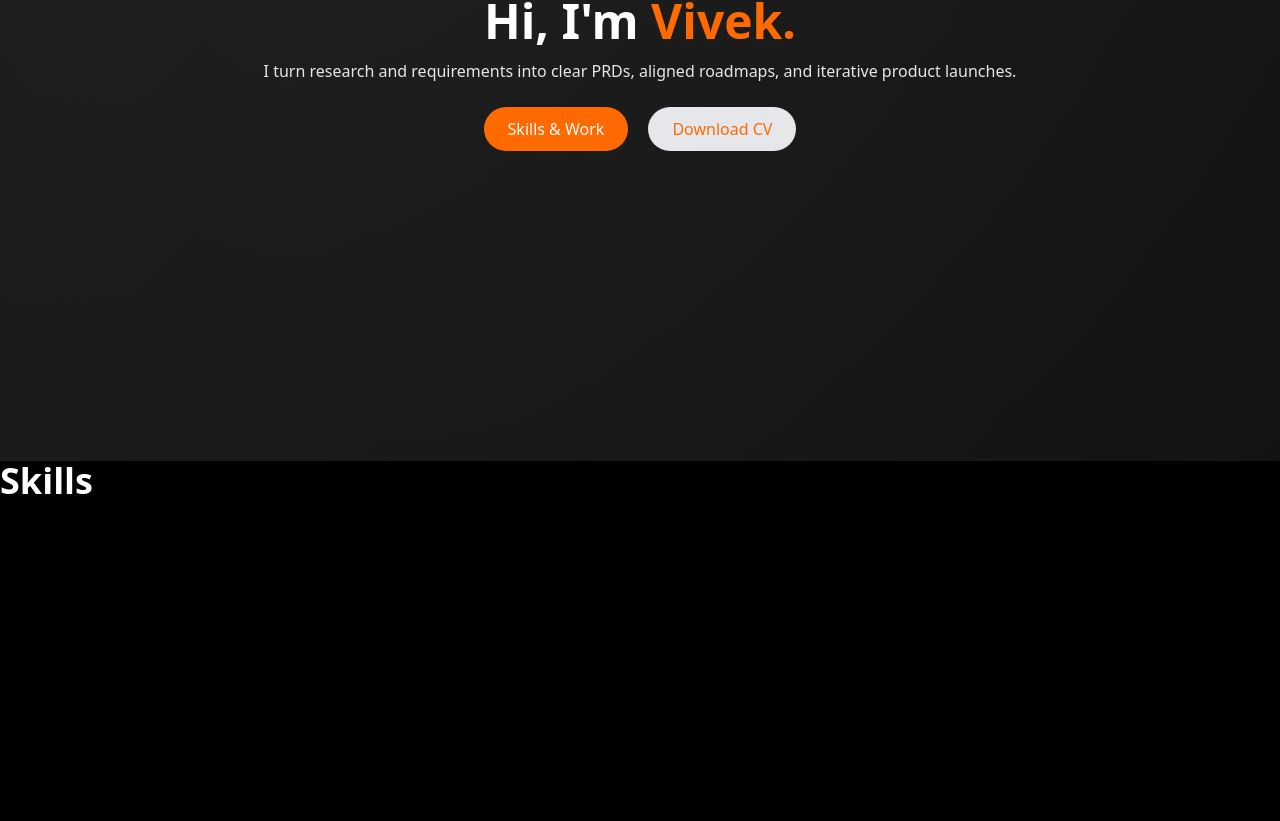
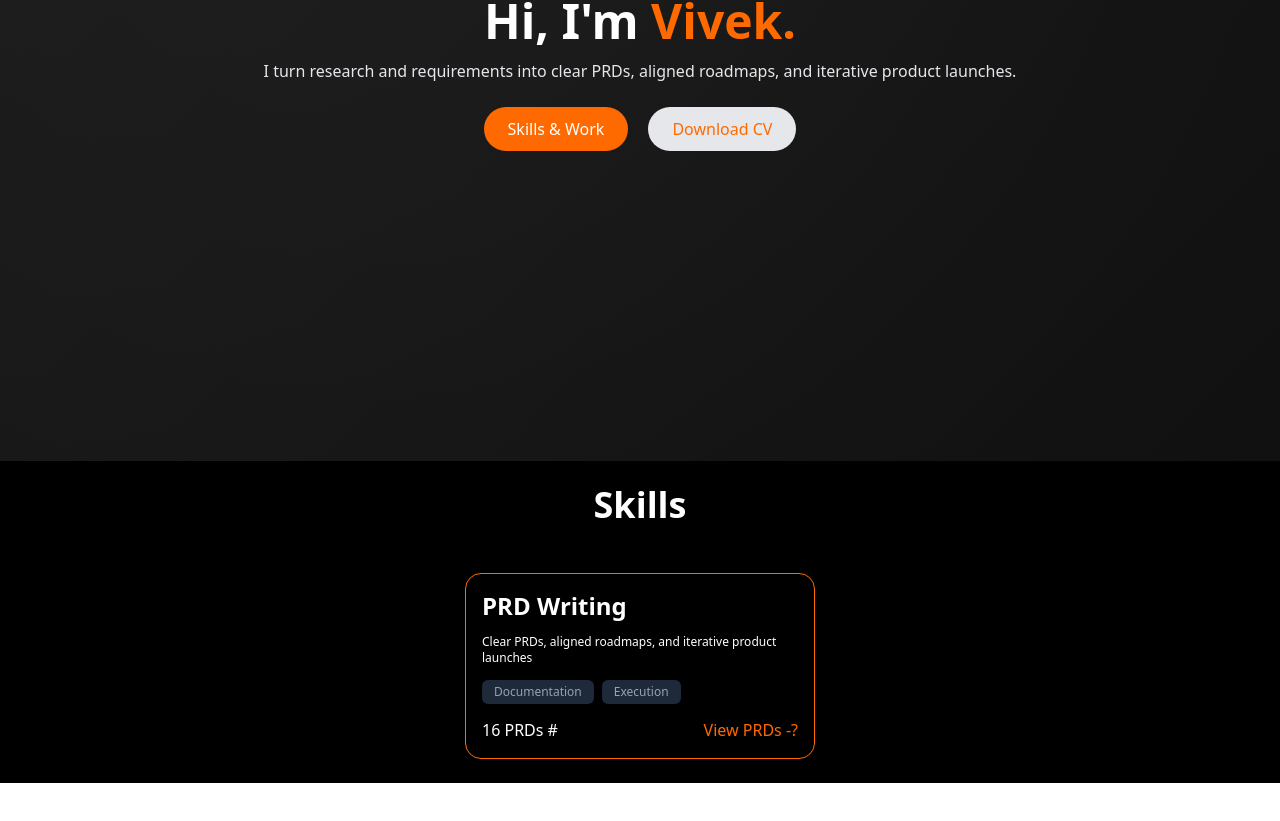
Before and after one commit to codixpro/vivekPortfolio, a React (Vite) app: page / in a window 1280 px wide. Shown: the part 339-1160 px from the top of the page. After the commit the page ends 1122 px from the top, so only its background shows below. Built offline with nearby package versions, Linux system fonts and the light colour scheme.

Commit message:
Skills card

```diff
--- a/package.json
+++ b/package.json
@@ -13,8 +13,10 @@
     "@tailwindcss/vite": "^4.1.17",
     "lucide-react": "^0.555.0",
     "ogl": "^1.0.11",
-    "react": "^19.2.0",
-    "react-dom": "^19.2.0",
+    "react": "^19.2.1",
+    "react-dom": "^19.2.1",
+    "react-icons": "^5.5.0",
+    "react-server-dom-webpack": "^19.2.1",
     "tailwindcss": "^4.1.17"
   },
   "devDependencies": {
--- a/src/App.jsx
+++ b/src/App.jsx
@@ -2,11 +2,15 @@
 import Home from "./sections/Home";
 import Skills from "./sections/Skills";
 import Navbar from "./components/Navbar";
+import Filter from "./sections/Filter";
 
 const App = () => {
 
 
   return (
+    // <div>
+    //   <Filter />
+    // </div>
     <div className="relative bg-[radial-gradient(circle_at_30%_10%,rgba(255,255,255,0.03),transparent_70%),linear-gradient(135deg,#1B1B1B_0%,#0F0F0F_100%)] min-h-screen w-full overflow-hidden">
 
 
@@ -20,7 +24,7 @@ const App = () => {
 
         <Navbar/>
         <Home />
-        <section id="skills" className="h-screen bg-black" >
+        <section id="skills" className="p-6 bg-black text-white" >
           <Skills />
         </section>
 
--- /dev/null
+++ b/src/sections/Filter.jsx
@@ -0,0 +1,88 @@
+import { useEffect, useState } from "react";
+
+const SHEET_URL =
+    "https://docs.google.com/spreadsheets/d/e/2PACX-1vSy7QqKiwrJ6D4LwACgpvAHiSfXVAVD8-M9dXCVtD4HUyY0BlMndqct75jto_X4vGuTNlZHHp17c0A6/pub?gid=0&single=true&output=csv";
+
+const categories = ["all", "frontend", "backend", "design"];
+
+const Filter = () => {
+    const [data, setData] = useState([]);
+    const [active, setActive] = useState("all");
+
+    useEffect(() => {
+        fetch(SHEET_URL)
+            .then((res) => res.text())
+            .then((csv) => {
+                const rows = csv.split("\n").slice(1);
+                const parsedData = rows.map((row) => {
+                    const [title, category, description, link] = row.split(",");
+                    return { title, category, description, link };
+                });
+                setData(parsedData);
+            });
+    }, []);
+
+    const filtered =
+        active === "all"
+            ? data
+            : data.filter((item) => item.category === active);
+
+    return (
+        <section className="max-w-6xl mx-auto px-4 py-10 bg-black ">
+            {/* Filters */}
+            <h1 className="text-4xl font-bold text-white text-center mb-3">My Skills</h1>
+            <div className="flex flex-wrap gap-3 mb-8">
+                {categories.map((cat) => (
+                    <button
+                        key={cat}
+                        onClick={() => setActive(cat)}
+                        className={`px-4 py-2 rounded-full text-sm font-medium transition
+              ${active === cat
+                                ? "bg-orange-500 text-white"
+                                : "bg-gray-200 text-gray-700 hover:bg-gray-300"
+                            }`}
+                    >
+                        {cat.toUpperCase()}
+                    </button>
+                ))}
+            </div>
+
+            {/* Cards */}
+            <div className="grid grid-cols-1 sm:grid-cols-2 lg:grid-cols-3 gap-6">
+                {filtered.map((item, index) => (
+                    <div
+                        key={index}
+                        className="text-white w-[350px] border border-amber-600 p-4 rounded-2xl hover:shadow-lg hover:shadow-orange-500/50 hover:scale-105 transition-all duration-200">
+                        <h3 className="text-lg font-semibold mb-2">
+                            {item.title}
+                        </h3>
+
+                        <p className="text-white text-sm mb-4">
+                            {item.description}
+                        </p>
+
+                        <div className="flex justify-between">
+                            <span className="inline-block text-xs px-3 py-1 rounded-full bg-gray-100 text-gray-700">
+                                {item.category}
+                            </span>
+                            <span className="flex justify-end">
+                                <a
+                                    href={item.link}
+                                    target="_blank"
+                                    rel="noopener noreferrer"
+                                    className="inline-block text-xs px-3 py-1 rounded-full bg-gray-100 text-gray-700 ml-2"
+                                >
+                                    View
+                                </a>
+                            </span>
+                        </div>
+
+
+                    </div>
+                ))}
+            </div>
+        </section>
+    );
+};
+
+export default Filter;
--- a/src/sections/Skills.jsx
+++ b/src/sections/Skills.jsx
@@ -1,9 +1,28 @@
-import React from 'react'
+
+
 
 const Skills = () => {
   return (
     <div>
-      <h1 className="text-4xl font-bold text-white h-screen">Skills</h1>
+      <h1 className="text-4xl font-bold text-white text-center">Skills</h1>
+      <div className="flex items-center justify-center gap-8 pt-12">
+        <div className="text-white w-[350px] border border-orange-500 p-4 rounded-2xl hover:shadow-lg hover:shadow-orange-500/50 hover:scale-105 transition-all duration-200">
+          <h1 className="text-2xl font-bold">PRD Writing</h1>
+          <p className="mt-3 text-xs">Clear PRDs, aligned roadmaps, and iterative product launches</p>
+          <div className="flex gap-2 mt-3.5">
+            <span className="inline-block text-xs px-3 py-1 rounded-[6px] bg-gray-800 text-gray-400 ">
+              Documentation
+            </span>
+            <span className="inline-block text-xs px-3 py-1 rounded-[6px] bg-gray-800 text-gray-400 ">
+              Execution
+            </span>
+          </div>
+          <div className="flex justify-between gap-2 mt-3.5">
+            <div>16 PRDs #</div>
+            <div className="text-orange-500">View PRDs -?</div>
+        </div>
+      </div>
+    </div>
     </div>
   )
 }
```
Also changed, not shown: 1 other file (tests, documents, lock files or other folders).
